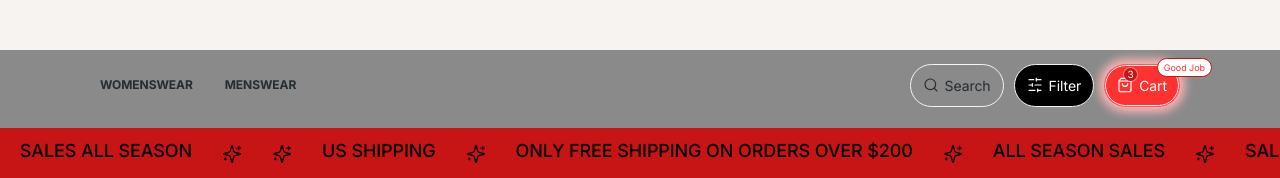
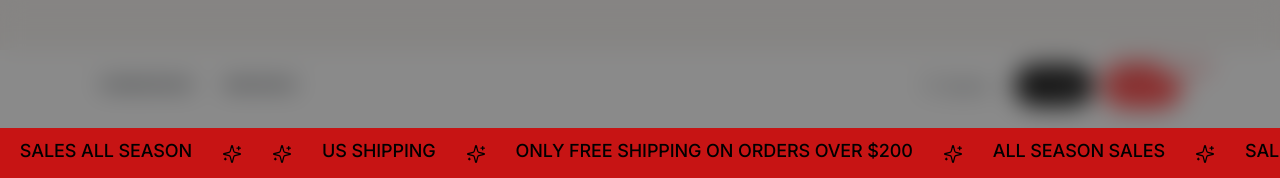
Before and after one commit to zainansar41/upwork-assesment, a React (Vite) app: page / in a window 1280 px wide. Shown: the top 178 px of the page. Built offline with nearby package versions, Linux system fonts and the light colour scheme.

Commit message:
Refactor z-index values across multiple components for consistency; update PlpAnnouncementBar, PlpFooter, PlpHeader, RevolvingTextScreen, and WaitlistDialog to use numeric z-index instead of bracket notation.

```diff
--- a/src/components/figma-revolving/PlpAnnouncementBar.tsx
+++ b/src/components/figma-revolving/PlpAnnouncementBar.tsx
@@ -25,7 +25,7 @@ function MarqueeStrip() {
 export function PlpAnnouncementBar() {
   return (
     <div
-      className="relative z-[60] flex w-full flex-col items-center justify-center overflow-hidden py-3.5"
+      className="relative z-60 flex w-full flex-col items-center justify-center overflow-hidden py-3.5"
       style={{ backgroundColor: "#c71414" }}
     >
       <div className="plp-marquee flex w-max items-start">
--- a/src/components/figma-revolving/PlpFooter.tsx
+++ b/src/components/figma-revolving/PlpFooter.tsx
@@ -156,7 +156,7 @@ export function PlpFooter() {
   ] as const
 
   return (
-    <footer className="relative z-[60] isolate mt-auto w-full shrink-0 overflow-hidden text-white">
+    <footer className="relative z-60 isolate mt-auto w-full shrink-0 overflow-hidden text-white">
       <div
         aria-hidden
         className="pointer-events-none absolute inset-0 -z-10 bg-cover bg-bottom bg-no-repeat"
--- a/src/components/figma-revolving/PlpHeader.tsx
+++ b/src/components/figma-revolving/PlpHeader.tsx
@@ -1,35 +1,18 @@
+import type { ComponentProps } from "react"
 import { plpAssets } from "@/components/figma-revolving/plp-assets"
 import { cn } from "@/lib/utils"
 import { Search, ShoppingBag, SlidersHorizontal } from "lucide-react"
 
-export function PlpHeader() {
+/** Search / Filter / Cart — kept at z-[54] so the waitlist scrim (z-[55]) sits above these only. */
+function PlpHeaderActions({ className, ...props }: ComponentProps<"div">) {
   return (
-    <div className="relative z-[60] isolate">
-      <div className="h-[50px] w-full shrink-0 bg-[#f6f3f0] dark:bg-sidebar" />
-      <div className="relative px-4 pb-3 pt-1 sm:px-8 lg:px-[100px]">
-        <div className="grid grid-cols-[1fr_auto_1fr] items-center gap-4">
-          <div className="flex min-w-0 gap-6 text-[12px] font-bold uppercase leading-none tracking-[-0.072px] text-[#252c32] dark:text-sidebar-foreground sm:gap-8">
-            <span>WOMENSWEAR</span>
-            <span>MENSWEAR</span>
-          </div>
-          <div className="pointer-events-auto relative z-10 flex shrink-0 justify-center">
-            <div className="h-[62px] w-[200px] max-w-[265px] translate-y-[-6px] sm:w-[265px]">
     <div
-                className="h-[72px] w-full bg-black dark:bg-white"
-                style={{
-                  WebkitMaskImage: `url(${plpAssets.logoMask})`,
-                  maskImage: `url(${plpAssets.logoMask})`,
-                  WebkitMaskSize: "100% 62.08px",
-                  maskSize: "100% 62.08px",
-                  WebkitMaskRepeat: "no-repeat",
-                  maskRepeat: "no-repeat",
-                  WebkitMaskPosition: "center 0",
-                  maskPosition: "center 0",
-                }}
-              />
-            </div>
-          </div>
-          <div className="relative z-20 flex min-w-0 items-center justify-end gap-2 sm:gap-2.5">
+      className={cn(
+        "relative flex min-w-0 shrink-0 items-center justify-end gap-2 sm:gap-2.5",
+        className,
+      )}
+      {...props}
+    >
       <button
         type="button"
         className="flex shrink-0 items-center justify-center gap-1.5 rounded-full border border-[#f6f3f0] px-3 py-2.5 dark:border-sidebar-border"
@@ -90,7 +73,51 @@ export function PlpHeader() {
         </div>
       </div>
     </div>
+  )
+}
+
+export function PlpHeader() {
+  return (
+    <div className="relative isolate">
+      {/* Top chrome + nav + logo stay above the waitlist scrim (z-[55]). */}
+      <div className="relative z-60">
+        <div className="h-[50px] w-full shrink-0 bg-[#f6f3f0] dark:bg-sidebar" />
+        <div className="relative px-4 pb-3 pt-1 sm:px-8 lg:px-[100px]">
+          <div className="grid grid-cols-[1fr_auto_1fr] items-center gap-4">
+            <div className="flex min-w-0 gap-6 text-[12px] font-bold uppercase leading-none tracking-[-0.072px] text-[#252c32] dark:text-sidebar-foreground sm:gap-8">
+              <span>WOMENSWEAR</span>
+              <span>MENSWEAR</span>
             </div>
+            <div className="pointer-events-auto relative z-10 flex shrink-0 justify-center">
+              <div className="h-[62px] w-[200px] max-w-[265px] translate-y-[-6px] sm:w-[265px]">
+                <div
+                  className="h-[72px] w-full bg-black dark:bg-white"
+                  style={{
+                    WebkitMaskImage: `url(${plpAssets.logoMask})`,
+                    maskImage: `url(${plpAssets.logoMask})`,
+                    WebkitMaskSize: "100% 62.08px",
+                    maskSize: "100% 62.08px",
+                    WebkitMaskRepeat: "no-repeat",
+                    maskRepeat: "no-repeat",
+                    WebkitMaskPosition: "center 0",
+                    maskPosition: "center 0",
+                  }}
+                />
+              </div>
+            </div>
+            {/* Layout width only; real controls are in the z-[54] layer below. */}
+            <div
+              className="invisible pointer-events-none flex min-w-0 justify-end"
+              aria-hidden
+              inert
+            >
+              <PlpHeaderActions />
+            </div>
+          </div>
+        </div>
+      </div>
+      <div className="pointer-events-none absolute inset-x-0 top-[50px] bottom-0 z-54 flex items-center justify-end px-4 pb-3 pt-1 sm:px-8 lg:px-[100px]">
+        <PlpHeaderActions className="pointer-events-auto" />
       </div>
     </div>
   )
--- a/src/components/figma-revolving/RevolvingTextScreen.tsx
+++ b/src/components/figma-revolving/RevolvingTextScreen.tsx
@@ -117,7 +117,7 @@ export function RevolvingTextScreen() {
     >
       <PlpHeader />
       <PlpAnnouncementBar />
-      <div className="relative z-[60] flex items-start justify-end gap-10 px-4 pt-6 md:px-6 lg:px-[23px]">
+      <div className="relative z-60 flex items-start justify-end gap-10 px-4 pt-6 md:px-6 lg:px-[23px]">
         <div className="hidden lg:block">
           <GridDensityToggle value={density} onChange={setDensity} />
         </div>
--- a/src/components/figma-revolving/WaitlistDialog.tsx
+++ b/src/components/figma-revolving/WaitlistDialog.tsx
@@ -67,7 +67,7 @@ export function WaitlistDialog({ open, onOpenChange }: WaitlistDialogProps) {
         <div
           aria-hidden
           className={cn(
-            "fixed inset-0 z-[55] bg-neutral-900/50 backdrop-blur-md",
+            "fixed inset-0 z-55 bg-neutral-900/50 backdrop-blur-md",
             "data-[state=open]:animate-in data-[state=open]:fade-in-0",
             "data-[state=closed]:animate-out data-[state=closed]:fade-out-0",
           )}
@@ -75,7 +75,7 @@ export function WaitlistDialog({ open, onOpenChange }: WaitlistDialogProps) {
         />
         <DialogPrimitive.Content
           className={cn(
-            "fixed top-1/2 left-1/2 z-[70] w-max max-w-[calc(100%-2rem)] -translate-x-1/2 -translate-y-1/2 rounded-none border-0 bg-transparent p-0 text-neutral-900 shadow-none outline-none",
+            "fixed top-1/2 left-1/2 z-70 w-max max-w-[calc(100%-2rem)] -translate-x-1/2 -translate-y-1/2 rounded-none border-0 bg-transparent p-0 text-neutral-900 shadow-none outline-none",
             "gap-0 ring-0 ring-offset-0 sm:max-w-none",
             "dark:bg-transparent",
             "data-[state=open]:animate-in data-[state=open]:fade-in-0 data-[state=open]:zoom-in-95",
```
Lines whose indentation alone changed are shown as unchanged.
